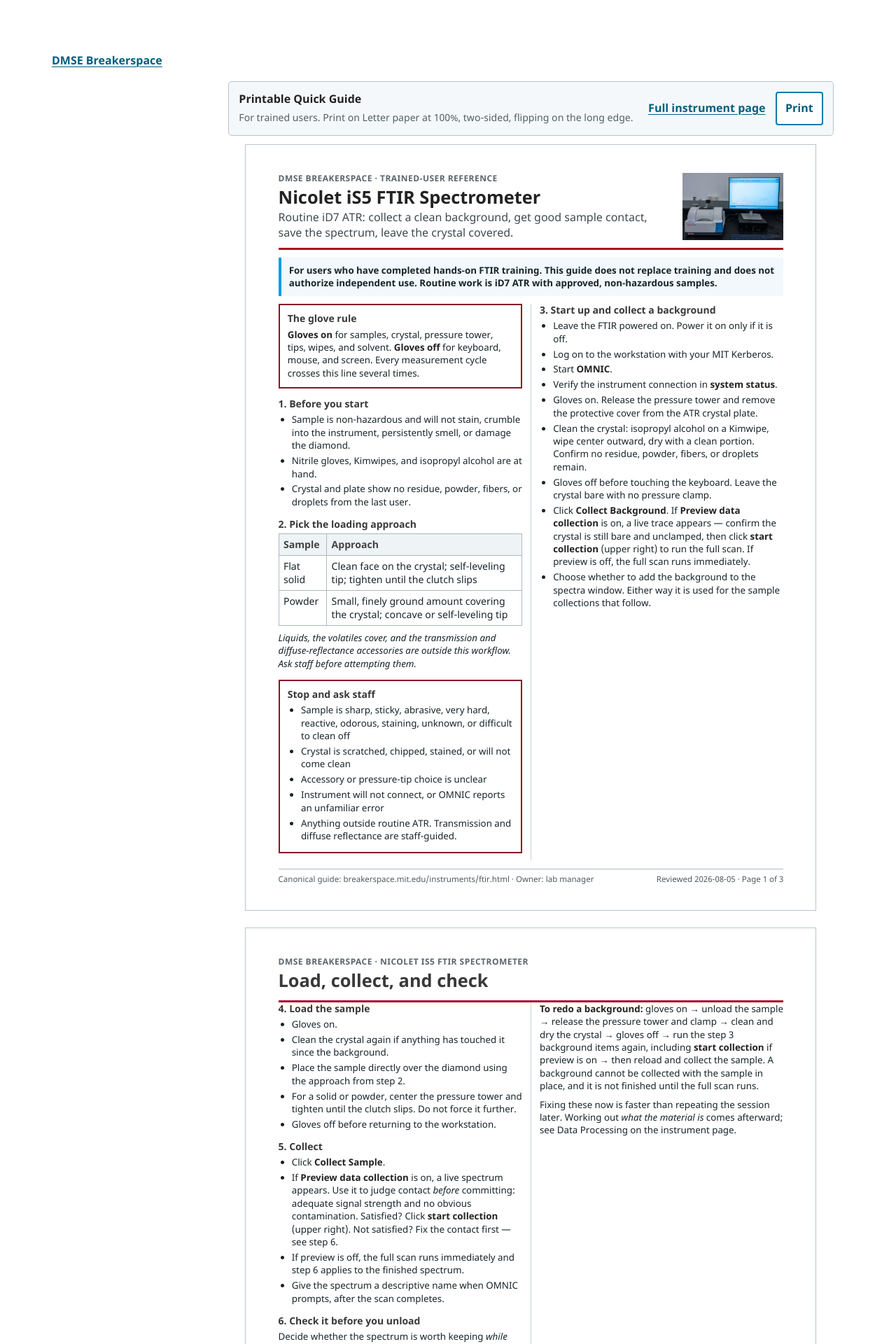
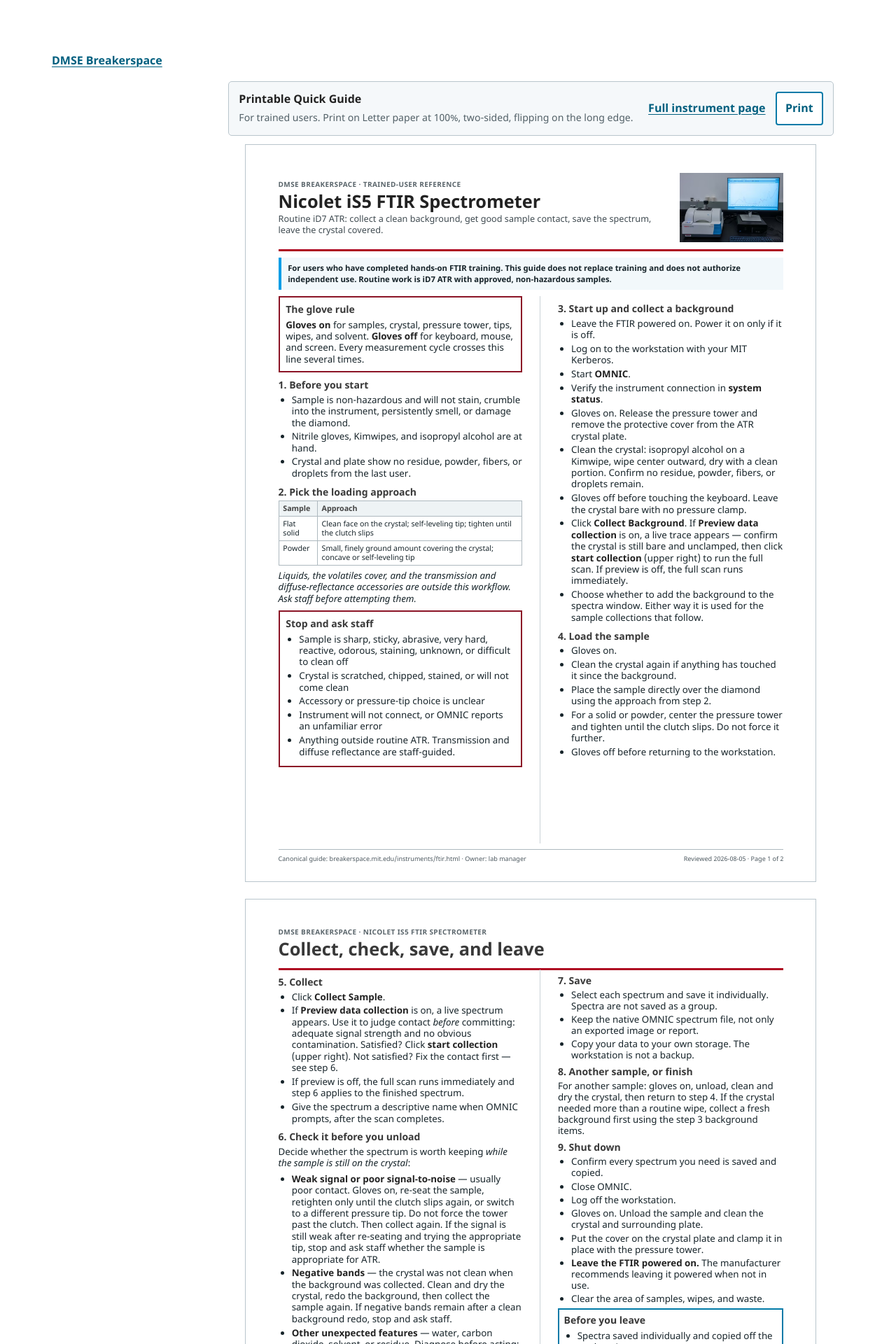
Before and after one commit to MIT-DMSE-Breakerspace/MIT-DMSE-Breakerspace.github.io, a Jekyll site: the page built from quick-guides/ftir.md, in a window 1280 px wide. Shown: the top 1920 px of the page at 70% size. Built offline with Jekyll 4.4.1, drawn with Linux system fonts in a browser that asks for light colours; some of the changed text lies outside the part shown.

Commit message:
Compose FTIR quick guide as two Letter pages
Replace the fixed-height multicol layout with two explicit grid sheets in DOM reading order. Preserve the 10-point body type and all workflow content while fitting preparation through loading on page 1 and collection through shutdown on page 2. Screen and print now share the same page geometry; overflow stays visible for paginated verification instead of becoming a hidden column.

Headless Chrome renders exactly two Letter pages with all sections present, no clipping or footer overlap, and both QR codes decoding from a 300 dpi page image. Update the durable layout notes and print-proof task to describe the candidate.

```diff
--- a/_includes/quick-guides/ftir.html
+++ b/_includes/quick-guides/ftir.html
@@ -24,7 +24,8 @@
       For users who have completed hands-on FTIR training. This guide does not replace training and does not authorize independent use. Routine work is iD7 ATR with approved, non-hazardous samples.
     </aside>
 
-    <div class="quick-guide-columns">
+    <div class="quick-guide-page-grid">
+      <div class="quick-guide-page-column">
         <aside class="quick-guide-stop">
           <h2>The glove rule</h2>
           <p><strong>Gloves on</strong> for samples, crystal, pressure tower, tips, wipes, and solvent. <strong>Gloves off</strong> for keyboard, mouse, and screen. Every measurement cycle crosses this line several times.</p>
@@ -57,7 +58,9 @@
             <li>Anything outside routine ATR. Transmission and diffuse reflectance are staff-guided.</li>
           </ul>
         </aside>
+      </div>
 
+      <div class="quick-guide-page-column">
         <h2>3. Start up and collect a background</h2>
         <ul>
           <li>Leave the FTIR powered on. Power it on only if it is off.</li>
@@ -70,23 +73,7 @@
           <li>Click <strong>Collect Background</strong>. If <strong>Preview data collection</strong> is on, a live trace appears — confirm the crystal is still bare and unclamped, then click <strong>start collection</strong> (upper right) to run the full scan. If preview is off, the full scan runs immediately.</li>
           <li>Choose whether to add the background to the spectra window. Either way it is used for the sample collections that follow.</li>
         </ul>
-    </div>
 
-    <footer class="quick-guide-footer">
-      <span>Canonical guide: breakerspace.mit.edu/instruments/ftir.html · Owner: lab manager</span>
-      <span>Reviewed 2026-08-05 · Page 1 of 3</span>
-    </footer>
-  </section>
-
-  <section class="quick-guide-sheet quick-guide-paged quick-guide-page-compact" aria-labelledby="ftir-measure-title">
-    <header class="quick-guide-header quick-guide-header-compact">
-      <div>
-        <p class="quick-guide-kicker">DMSE Breakerspace · Nicolet iS5 FTIR Spectrometer</p>
-        <h2 id="ftir-measure-title">Load, collect, and check</h2>
-      </div>
-    </header>
-
-    <div class="quick-guide-columns">
         <h2>4. Load the sample</h2>
         <ul>
           <li>Gloves on.</li>
@@ -95,7 +82,25 @@
           <li>For a solid or powder, center the pressure tower and tighten until the clutch slips. Do not force it further.</li>
           <li>Gloves off before returning to the workstation.</li>
         </ul>
+      </div>
+    </div>
 
+    <footer class="quick-guide-footer">
+      <span>Canonical guide: breakerspace.mit.edu/instruments/ftir.html · Owner: lab manager</span>
+      <span>Reviewed 2026-08-05 · Page 1 of 2</span>
+    </footer>
+  </section>
+
+  <section class="quick-guide-sheet quick-guide-paged quick-guide-page-compact" aria-labelledby="ftir-measure-title">
+    <header class="quick-guide-header quick-guide-header-compact">
+      <div>
+        <p class="quick-guide-kicker">DMSE Breakerspace · Nicolet iS5 FTIR Spectrometer</p>
+        <h2 id="ftir-measure-title">Collect, check, save, and leave</h2>
+      </div>
+    </header>
+
+    <div class="quick-guide-page-grid quick-guide-page-grid-second">
+      <div class="quick-guide-page-column">
         <h2>5. Collect</h2>
         <ul>
           <li>Click <strong>Collect Sample</strong>.</li>
@@ -115,21 +120,7 @@
         <p>Fixing these now is faster than repeating the session later. Working out <em>what the material is</em> comes afterward; see Data Processing on the instrument page.</p>
       </div>
 
-    <footer class="quick-guide-footer">
-      <span>Canonical guide: breakerspace.mit.edu/instruments/ftir.html · Owner: lab manager</span>
-      <span>Reviewed 2026-08-05 · Page 2 of 3</span>
-    </footer>
-  </section>
-
-  <section class="quick-guide-sheet quick-guide-paged quick-guide-page-compact" aria-labelledby="ftir-workflow-title">
-    <header class="quick-guide-header quick-guide-header-compact">
-      <div>
-        <p class="quick-guide-kicker">DMSE Breakerspace · Nicolet iS5 FTIR Spectrometer</p>
-        <h2 id="ftir-workflow-title">Save, finish, and leave</h2>
-      </div>
-    </header>
-
-    <div class="quick-guide-columns">
+      <div class="quick-guide-page-column quick-guide-closing-column">
         <h2>7. Save</h2>
         <ul>
           <li>Select each spectrum and save it individually. Spectra are not saved as a group.</li>
@@ -151,7 +142,7 @@
           <li>Clear the area of samples, wipes, and waste.</li>
         </ul>
 
-      <aside class="quick-guide-help">
+        <aside class="quick-guide-help quick-guide-before-leaving">
           <h2>Before you leave</h2>
           <ul class="quick-guide-checks">
             <li>Spectra saved individually and copied off the workstation</li>
@@ -178,10 +169,11 @@
           <p class="quick-guide-qr-email">Or email dmse-breakerspace@mit.edu</p>
         </aside>
       </div>
+    </div>
 
     <footer class="quick-guide-footer">
       <span>Canonical guide: breakerspace.mit.edu/instruments/ftir.html · Owner: lab manager</span>
-      <span>Reviewed 2026-08-05 · Page 3 of 3</span>
+      <span>Reviewed 2026-08-05 · Page 2 of 2</span>
     </footer>
   </section>
 </section>
--- a/assets/css/style.scss
+++ b/assets/css/style.scss
@@ -1574,9 +1574,9 @@
   line-height: 1.25;
 }
 
-/* Section headings inside the flowing layout are step labels, not sheet titles,
+/* Section headings inside the page grid are step labels, not sheet titles,
    so they must not inherit the h1/h2 title size above. */
-.quick-guide-columns h2 {
+.quick-guide-page-column h2 {
   margin-bottom: 0.3rem;
   font-size: 1rem;
   line-height: 1.25;
@@ -1702,124 +1702,114 @@
   margin-top: 0.85rem;
 }
 
-/* Continuous two-column flow inside one page. Content fills column one top to
-   bottom, then column two. Used by the FTIR guide; the optical and XRD guides
-   still use the older .quick-guide-grid / .quick-guide-flow layout above. */
-.quick-guide-columns {
-  columns: 2;
-  column-gap: 1.1rem;
-  column-rule: 1px solid #cbd3d7;
-}
-
-/* WYSIWYG pages: the screen sheet carries true Letter geometry so the web view
-   is the print preview. Same width, min-height, padding, and type scale as the
-   print rules, so a break that falls in a given place on screen falls there on
-   paper. min-height rather than height means content that outgrows two pages
-   becomes visible instead of being silently clipped. */
-/* Two columns on a fixed page, and the column block's height is what makes the
-   page break fall where it does. Content fills column one to that height, then
-   column two.
-
-   CSS multicol treats column-count as a MINIMUM: if content is taller than the
-   block, the browser adds a third and fourth column rather than clipping. So a
-   third column appearing is the signal that a page's content does not fit —
-   move a section to the next page rather than shrinking the type or capping the
-   height with overflow:hidden, which hides content silently.
-
-   Heights below are measured, not estimated: page height minus vertical padding
-   minus the header (and notice, page 1 only) minus footer clearance. The footer
-   is absolutely positioned, so it needs clearance rather than a reservation. */
+/* FTIR uses two explicitly composed Letter pages. Each page has two real grid
+   columns in DOM reading order instead of a fixed-height multicol container.
+   That makes overflow visible and testable: the browser cannot invent hidden
+   third columns or rebalance content differently between screen and print. */
 .quick-guide-paged {
-  display: flex;
+  display: block;
+  position: relative;
   box-sizing: border-box;
   width: 8.5in;
-  min-height: 10.92in;
+  height: 10.98in;
   max-width: 100%;
   margin: 0 auto 1.5rem;
   padding: 0.42in 0.48in 0.38in;
   font-size: 10pt;
   line-height: 1.28;
-  flex-direction: column;
-}
-
-.quick-guide-paged .quick-guide-columns {
-  columns: auto;
-  column-count: 2;
-  column-fill: auto;
-  height: 795px;
-  column-gap: 0.26in;
-  orphans: 3;
-  widows: 3;
-}
-
-/* A compact sheet has no hero photo or notice, so more of its page is usable. */
-.quick-guide-paged.quick-guide-page-compact .quick-guide-columns {
-  height: 905px;
-}
-
-/* A compact page has no hero header or trained-user notice, so it has room for
-   a taller column block. */
-
-
+}
+
+.quick-guide-page-grid {
+  display: grid;
+  position: absolute;
+  top: 2.25in;
+  right: 0.48in;
+  bottom: 0.56in;
+  left: 0.48in;
+  grid-template-columns: repeat(2, minmax(0, 1fr));
+  gap: 0.26in;
+}
+
+.quick-guide-page-compact .quick-guide-page-grid {
+  top: 1.04in;
+}
+
+.quick-guide-page-column {
+  min-width: 0;
+}
+
+.quick-guide-page-column + .quick-guide-page-column {
+  padding-left: 0.26in;
+  border-left: 1px solid #cbd3d7;
+}
 
 .quick-guide-paged h1,
 .quick-guide-paged h2 {
   font-size: 19pt;
 }
 
-.quick-guide-paged .quick-guide-columns h2 {
+.quick-guide-paged .quick-guide-page-column h2 {
   font-size: 10.5pt;
 }
 
-/* Keep a block whole within a column where possible, but a long list must be
-   allowed to break across the column boundary. Step 3's startup list and the
-   step 6 quality gate are each 350-450px; forcing them whole makes the page
-   unsplittable, so the browser adds a third column instead. Individual list
-   items still stay intact. */
-.quick-guide-columns > * {
-  break-inside: avoid;
-}
-
-.quick-guide-columns > ul,
-.quick-guide-columns > ol {
-  break-inside: auto;
-}
-
-.quick-guide-columns li {
-  break-inside: avoid;
-}
-
-.quick-guide-columns > h2 {
-  margin-top: 0.85rem;
-  margin-bottom: 0.3rem;
-  break-after: avoid;
-  font-size: 1rem;
-}
-
-.quick-guide-columns > h2:first-child,
-.quick-guide-columns > :first-child {
+.quick-guide-page-column > h2 {
+  margin-top: 0.68rem;
+  margin-bottom: 0.28rem;
+}
+
+.quick-guide-page-column > h2:first-child,
+.quick-guide-page-column > :first-child {
   margin-top: 0;
 }
 
-.quick-guide-columns > ul,
-.quick-guide-columns > ol,
-.quick-guide-columns > p,
-.quick-guide-columns > table {
-  margin-bottom: 0.5rem;
-}
-
-.quick-guide-columns > aside {
-  margin-top: 0.85rem;
-  margin-bottom: 0.85rem;
-}
-
-.quick-guide-columns > aside:first-child {
+.quick-guide-page-column > ul,
+.quick-guide-page-column > ol,
+.quick-guide-page-column > p,
+.quick-guide-page-column > table {
+  margin-bottom: 0.44rem;
+}
+
+.quick-guide-page-column > aside {
+  margin-top: 0.64rem;
+  margin-bottom: 0.64rem;
+}
+
+.quick-guide-page-column > aside:first-child {
   margin-top: 0;
 }
 
-.quick-guide-columns h2 + ul,
-.quick-guide-columns h2 + ol {
+.quick-guide-closing-column > aside:last-child {
+  margin-bottom: 0;
+}
+
+.quick-guide-closing-column p,
+.quick-guide-closing-column li {
+  line-height: 1.2;
+}
+
+.quick-guide-closing-column > h2 {
+  margin-top: 0.56rem;
+  margin-bottom: 0.24rem;
+}
+
+.quick-guide-closing-column > ul,
+.quick-guide-closing-column > p {
+  margin-bottom: 0.34rem;
+}
+
+.quick-guide-closing-column > aside {
+  margin-top: 0.42rem;
+  margin-bottom: 0.42rem;
+  padding: 0.52rem 0.56rem;
+}
+
+.quick-guide-page-column h2 + ul,
+.quick-guide-page-column h2 + ol {
   margin-top: 0;
+}
+
+.quick-guide-before-leaving .quick-guide-checks {
+  margin-bottom: 0;
 }
 
 .quick-guide-qr-pair {
@@ -1948,7 +1938,189 @@
   line-height: 1.25;
 }
 
+/* The paged FTIR guide is a print preview on screen. Keep every measurement
+   that affects wrapping or vertical fit identical to the print rules below. */
+.quick-guide-paged .quick-guide-footer {
+  position: absolute;
+  right: 0.48in;
+  bottom: 0.28in;
+  left: 0.48in;
+  margin-top: 0;
+  padding-top: 0.07in;
+  font-size: 6.8pt;
+}
+
+.quick-guide-paged .quick-guide-page-column > h2 {
+  margin-top: 0.1in;
+  margin-bottom: 0.04in;
+}
+
+.quick-guide-paged .quick-guide-page-column > ul,
+.quick-guide-paged .quick-guide-page-column > ol,
+.quick-guide-paged .quick-guide-page-column > p,
+.quick-guide-paged .quick-guide-page-column > table {
+  margin-bottom: 0.065in;
+}
+
+.quick-guide-paged .quick-guide-page-column > aside {
+  margin-top: 0.09in;
+  margin-bottom: 0.09in;
+}
+
+.quick-guide-paged .quick-guide-page-column > aside:first-child {
+  margin-top: 0;
+}
+
+.quick-guide-paged .quick-guide-closing-column > aside:last-child {
+  margin-bottom: 0;
+}
+
+.quick-guide-paged p,
+.quick-guide-paged li,
+.quick-guide-paged td,
+.quick-guide-paged th {
+  line-height: 1.23;
+}
+
+.quick-guide-paged li {
+  margin-bottom: 0.035in;
+}
+
+.quick-guide-paged .quick-guide-closing-column p,
+.quick-guide-paged .quick-guide-closing-column li {
+  line-height: 1.2;
+}
+
+.quick-guide-paged .quick-guide-closing-column > h2 {
+  margin-top: 0.075in;
+  margin-bottom: 0.035in;
+}
+
+.quick-guide-paged .quick-guide-closing-column > ul,
+.quick-guide-paged .quick-guide-closing-column > p {
+  margin-bottom: 0.045in;
+}
+
+.quick-guide-paged .quick-guide-closing-column > aside {
+  margin-top: 0.055in;
+  margin-bottom: 0.055in;
+  padding: 0.07in;
+}
+
+.quick-guide-paged .quick-guide-header {
+  grid-template-columns: minmax(0, 1fr) 1.55in;
+  gap: 0.2in;
+  padding-bottom: 0.1in;
+}
+
+.quick-guide-paged .quick-guide-header > img,
+.quick-guide-paged .quick-guide-header > picture img {
+  max-height: 1.05in;
+}
+
+.quick-guide-paged .quick-guide-header-compact {
+  display: block;
+}
+
+.quick-guide-paged .quick-guide-kicker {
+  font-size: 7.5pt;
+}
+
+.quick-guide-paged .quick-guide-subtitle {
+  font-size: 9.5pt;
+}
+
+.quick-guide-paged .quick-guide-notice {
+  margin: 0.1in 0;
+  padding: 0.07in 0.1in;
+  font-size: 8.5pt;
+}
+
+.quick-guide-paged .quick-guide-stop,
+.quick-guide-paged .quick-guide-help {
+  padding: 0.09in;
+}
+
+.quick-guide-paged .quick-guide-table {
+  font-size: 8pt;
+}
+
+.quick-guide-paged .quick-guide-table th,
+.quick-guide-paged .quick-guide-table td {
+  padding: 0.04in 0.06in;
+}
+
+.quick-guide-paged .quick-guide-qr-pair {
+  gap: 0.16in;
+  margin-top: 0.07in;
+}
+
+.quick-guide-paged .quick-guide-qr img {
+  max-width: 0.7in;
+}
+
+.quick-guide-paged .quick-guide-qr figcaption {
+  font-size: 6.6pt;
+  line-height: 1.28;
+}
+
+.quick-guide-paged .quick-guide-qr-email {
+  margin-top: 0.06in;
+  font-size: 7.4pt;
+}
+
+.quick-guide-paged .quick-guide-closing-column .quick-guide-qr-pair {
+  gap: 0.12in;
+  margin-top: 0.04in;
+}
+
+.quick-guide-paged .quick-guide-closing-column .quick-guide-qr img {
+  max-width: 0.62in;
+}
+
+.quick-guide-paged .quick-guide-closing-column .quick-guide-qr figcaption {
+  font-size: 6.4pt;
+  line-height: 1.18;
+}
+
+.quick-guide-paged .quick-guide-closing-column .quick-guide-qr-email {
+  margin-top: 0.03in;
+}
+
 @media screen and (max-width: 720px) {
+  .quick-guide-paged {
+    width: auto;
+    height: auto;
+    min-height: 0;
+  }
+
+  .quick-guide-page-grid {
+    position: static;
+    grid-template-columns: 1fr;
+  }
+
+  .quick-guide-page-column + .quick-guide-page-column {
+    padding-top: 0.85rem;
+    padding-left: 0;
+    border-top: 1px solid #cbd3d7;
+    border-left: 0;
+  }
+
+  .quick-guide-paged .quick-guide-footer {
+    position: static;
+    margin-top: 0.75rem;
+  }
+
+  .quick-guide-paged .quick-guide-header {
+    grid-template-columns: 1fr;
+    gap: 0.75rem;
+  }
+
+  .quick-guide-paged .quick-guide-header > img,
+  .quick-guide-paged .quick-guide-header > picture {
+    max-width: 12rem;
+  }
+
   .quick-guide-screen-bar,
   .quick-guide-footer {
     align-items: stretch;
@@ -2052,19 +2224,18 @@
     flex-direction: column;
   }
 
-  /* Each paged sheet is exactly one Letter page and breaks after itself, so the
-     screen view and the printed view show the same two pages. It must NOT be a
-     flex container: flex gives the multicol child a definite height spanning the
-     whole document, so columns balance across every page at once instead of
-     fragmenting per page. min-height rather than a fixed height with
-     overflow:hidden means content that outgrows the page flows onto another one
-     and stays visible; the fixed-height version silently discarded the excess. */
+  /* The FTIR screen sheets and print sheets use the same Letter geometry and
+     explicit grid columns. Overflow is deliberately visible; a PDF render that
+     exceeds two pages fails the layout check instead of losing content. */
   body.has-print-quick-guide .quick-guide-paged {
     display: block;
+    position: relative;
     box-sizing: border-box;
     width: 8.5in;
-    min-height: 10.92in;
+    height: 10.98in;
     padding: 0.42in 0.48in 0.38in;
+    break-inside: avoid-page;
+    page-break-inside: avoid;
     break-after: page;
     page-break-after: always;
   }
@@ -2074,27 +2245,25 @@
     page-break-after: auto;
   }
 
-  /* Match the screen column-block heights so a break that falls in a given
-     place on screen falls in the same place on paper. column-fill:auto fills
-     column one to the block height before starting column two; column-count
-     (not the `columns` shorthand) prevents a third column appearing when
-     content is taller than the block. */
-  body.has-print-quick-guide .quick-guide-paged .quick-guide-columns {
-    columns: auto;
-    column-count: 2;
-    column-fill: auto;
-    height: 795px;
-    column-gap: 0.26in;
-    column-rule: 1px solid #000;
-    orphans: 3;
-    widows: 3;
-  }
-
-  body.has-print-quick-guide .quick-guide-paged.quick-guide-page-compact .quick-guide-columns {
-    height: 905px;
-  }
-
-
+  body.has-print-quick-guide .quick-guide-page-grid {
+    display: grid;
+    position: absolute;
+    top: 2.25in;
+    right: 0.48in;
+    bottom: 0.56in;
+    left: 0.48in;
+    grid-template-columns: repeat(2, minmax(0, 1fr));
+    gap: 0.26in;
+  }
+
+  body.has-print-quick-guide .quick-guide-page-compact .quick-guide-page-grid {
+    top: 1.04in;
+  }
+
+  body.has-print-quick-guide .quick-guide-page-column + .quick-guide-page-column {
+    padding-left: 0.26in;
+    border-left-color: #000;
+  }
 
   /* Fixed-height sheets apply only to the older two-sheet layout, where each
      side is authored to fit one page. Note that overflow:hidden silently clips
@@ -2107,41 +2276,51 @@
     page-break-after: always;
   }
 
-  /* The continuous-flow layout paginates instead: no fixed height, no clipping,
-     and page breaks fall between sections rather than mid-step. */
-  body.has-print-quick-guide .quick-guide-columns {
-    columns: 2;
-    column-gap: 0.26in;
-    column-rule: 1px solid #000;
-    orphans: 3;
-    widows: 3;
-  }
-
-  body.has-print-quick-guide .quick-guide-columns > * {
-    break-inside: avoid;
-  }
-
-  body.has-print-quick-guide .quick-guide-columns > h2 {
-    margin-top: 0.13in;
-    margin-bottom: 0.05in;
-    break-after: avoid;
+  body.has-print-quick-guide .quick-guide-page-column > h2 {
+    margin-top: 0.1in;
+    margin-bottom: 0.04in;
     font-size: 10.5pt;
   }
 
-  body.has-print-quick-guide .quick-guide-columns > :first-child {
+  body.has-print-quick-guide .quick-guide-page-column > :first-child {
     margin-top: 0;
   }
 
-  body.has-print-quick-guide .quick-guide-columns > ul,
-  body.has-print-quick-guide .quick-guide-columns > ol,
-  body.has-print-quick-guide .quick-guide-columns > p,
-  body.has-print-quick-guide .quick-guide-columns > table {
-    margin-bottom: 0.08in;
-  }
-
-  body.has-print-quick-guide .quick-guide-columns > aside {
-    margin-top: 0.13in;
-    margin-bottom: 0.13in;
+  body.has-print-quick-guide .quick-guide-page-column > ul,
+  body.has-print-quick-guide .quick-guide-page-column > ol,
+  body.has-print-quick-guide .quick-guide-page-column > p,
+  body.has-print-quick-guide .quick-guide-page-column > table {
+    margin-bottom: 0.065in;
+  }
+
+  body.has-print-quick-guide .quick-guide-page-column > aside {
+    margin-top: 0.09in;
+    margin-bottom: 0.09in;
+  }
+
+  body.has-print-quick-guide .quick-guide-closing-column > aside:last-child {
+    margin-bottom: 0;
+  }
+
+  body.has-print-quick-guide .quick-guide-closing-column p,
+  body.has-print-quick-guide .quick-guide-closing-column li {
+    line-height: 1.2;
+  }
+
+  body.has-print-quick-guide .quick-guide-closing-column > h2 {
+    margin-top: 0.075in;
+    margin-bottom: 0.035in;
+  }
+
+  body.has-print-quick-guide .quick-guide-closing-column > ul,
+  body.has-print-quick-guide .quick-guide-closing-column > p {
+    margin-bottom: 0.045in;
+  }
+
+  body.has-print-quick-guide .quick-guide-closing-column > aside {
+    margin-top: 0.055in;
+    margin-bottom: 0.055in;
+    padding: 0.07in;
   }
 
   body.has-print-quick-guide .quick-guide-qr-pair {
@@ -2149,8 +2328,17 @@
     margin-top: 0.07in;
   }
 
+  body.has-print-quick-guide .quick-guide-closing-column .quick-guide-qr-pair {
+    gap: 0.12in;
+    margin-top: 0.04in;
+  }
+
   body.has-print-quick-guide .quick-guide-qr img {
-    max-width: 0.78in;
+    max-width: 0.7in;
+  }
+
+  body.has-print-quick-guide .quick-guide-closing-column .quick-guide-qr img {
+    max-width: 0.62in;
   }
 
   body.has-print-quick-guide .quick-guide-qr figcaption {
@@ -2158,11 +2346,20 @@
     line-height: 1.28;
   }
 
+  body.has-print-quick-guide .quick-guide-closing-column .quick-guide-qr figcaption {
+    font-size: 6.4pt;
+    line-height: 1.18;
+  }
+
   body.has-print-quick-guide .quick-guide-qr-email {
     margin-top: 0.06in;
     font-size: 7.4pt;
   }
 
+  body.has-print-quick-guide .quick-guide-closing-column .quick-guide-qr-email {
+    margin-top: 0.03in;
+  }
+
   body.has-print-quick-guide .quick-guide-sheet:last-child {
     break-after: auto;
     page-break-after: auto;
@@ -2173,9 +2370,9 @@
     font-size: 19pt;
   }
 
-  /* Section headings inside the flowing layout are step labels, not sheet
+  /* Section headings inside the page grid are step labels, not sheet
      titles. Declared after the 19pt rule above so it does not win. */
-  body.has-print-quick-guide .quick-guide-columns h2 {
+  body.has-print-quick-guide .quick-guide-page-column h2 {
     font-size: 10.5pt;
   }
 
@@ -2188,11 +2385,11 @@
   body.has-print-quick-guide .quick-guide-sheet li,
   body.has-print-quick-guide .quick-guide-sheet td,
   body.has-print-quick-guide .quick-guide-sheet th {
-    line-height: 1.28;
+    line-height: 1.23;
   }
 
   body.has-print-quick-guide .quick-guide-sheet li {
-    margin-bottom: 0.045in;
+    margin-bottom: 0.035in;
   }
 
   body.has-print-quick-guide .quick-guide-header {
@@ -2294,7 +2491,7 @@
     background: transparent;
   }
 
-  /* Flowing layout: the footer simply ends the document. */
+  /* Default footer behavior for layouts without a pinned sheet footer. */
   body.has-print-quick-guide .quick-guide-footer {
     margin-top: 0.12in;
     padding-top: 0.07in;
@@ -2302,10 +2499,8 @@
     break-inside: avoid;
   }
 
-  /* Absolute positioning pins the footer to the bottom of a fixed-height sheet.
-     It is correct only for the two-sheet layout; on a flowing document it would
-     land in the wrong place. Must follow the rule above to win on specificity
-     and source order. */
+  /* Absolute positioning pins the footer to the bottom of fixed-height sheets.
+     This must follow the default rule above to win on source order. */
   body.has-print-quick-guide .quick-guide-front .quick-guide-footer,
   body.has-print-quick-guide .quick-guide-back .quick-guide-footer,
   body.has-print-quick-guide .quick-guide-paged .quick-guide-footer {
```
Also changed, not shown: _staff-training/README.md (+8 -5 lines), instruments/staff-todo.md (+1 -1 lines). Lines whose indentation alone changed are shown as unchanged.
